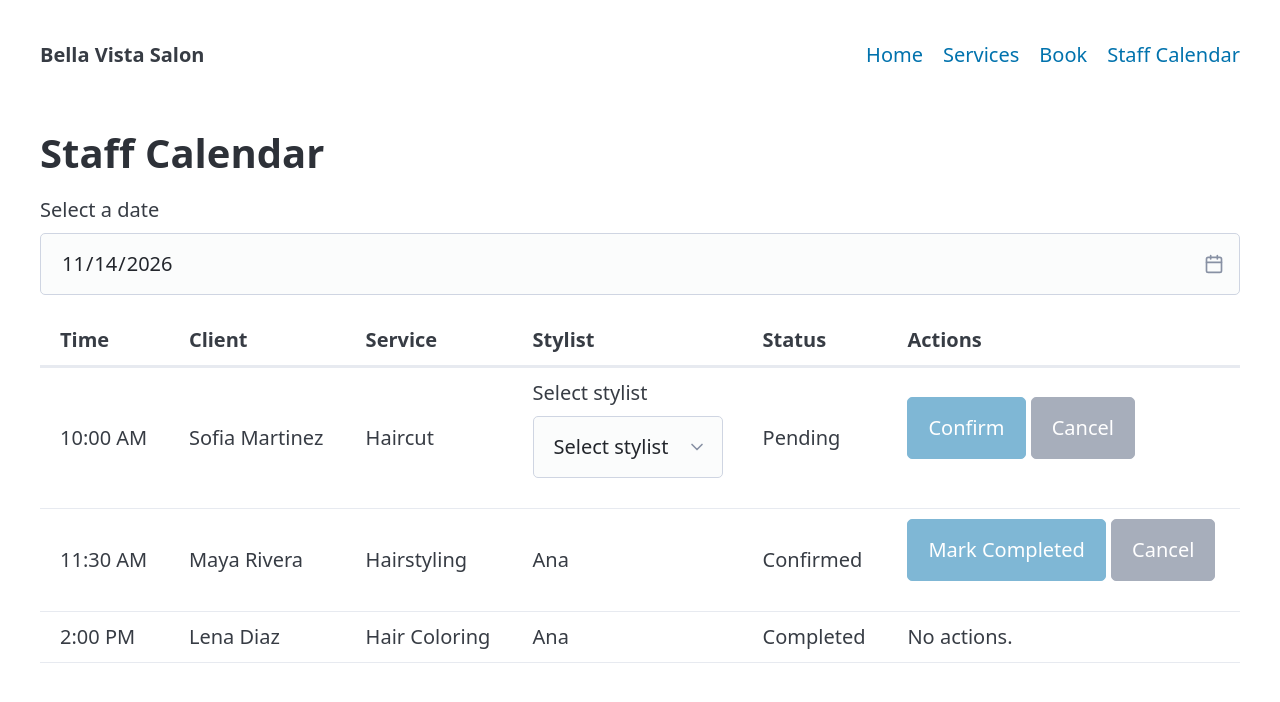
After one commit to juanosorio-alt/egn475-salon-osorio, a Flask app: page /calendar in a window 1280 px wide. The commit adds this page. Shown: the top 702 px of the page. Run offline with Flask 3, Linux system fonts and the light colour scheme; some libraries are stand-ins or nearby versions.

Commit message:
Add staff calendar with sample appointments

```diff
--- a/app.py
+++ b/app.py
@@ -9,6 +9,12 @@ SAMPLE_SERVICES = [
     {"id": 5, "name": "Root Touch-Up", "description": "Color touch-up for new growth", "price_cents": 6000, "duration_minutes": 60},
     {"id": 6, "name": "Special Occasion Updo", "description": "Pinned hairstyle for special events", "price_cents": 7000, "duration_minutes": 60},
 ]
+SAMPLE_CALENDAR = [
+    {"time": "10:00 AM", "client": "Sofia Martinez", "service": "Haircut", "stylist": None, "status": "Pending"},
+    {"time": "11:30 AM", "client": "Maya Rivera", "service": "Hairstyling", "stylist": "Ana", "status": "Confirmed"},
+    {"time": "2:00 PM", "client": "Lena Diaz", "service": "Hair Coloring", "stylist": "Ana", "status": "Completed"},
+]
+
 @app.route("/")
 def home():
     return render_template("index.html")
@@ -34,3 +40,6 @@ def service_detail(service_id):
 @app.route("/book")
 def book():
     return render_template("book.html", services=SAMPLE_SERVICES)
+@app.route("/calendar")
+def calendar():
+    return render_template("calendar.html", appointments=SAMPLE_CALENDAR)
--- a/templates/base.html
+++ b/templates/base.html
@@ -17,6 +17,7 @@
           <li><a href="{{ url_for('home') }}">Home</a></li>
           <li><a href="{{ url_for('services') }}">Services</a></li>
           <li><a href="{{ url_for('book') }}">Book</a></li>
+          <li><a href="{{ url_for('calendar') }}">Staff Calendar</a></li>
           {% block nav_links %}{% endblock %}
         </ul>
       </nav>
--- /dev/null
+++ b/templates/calendar.html
@@ -0,0 +1,59 @@
+{% extends "base.html" %}
+
+{% block title %}Staff Calendar | Bella Vista Salon{% endblock %}
+
+{% block content %}
+  <h1>Staff Calendar</h1>
+
+  <label for="calendar-date">Select a date</label>
+  <input id="calendar-date" name="calendar-date" type="date" value="2026-11-14">
+
+  <table>
+    <thead>
+      <tr>
+        <th scope="col">Time</th>
+        <th scope="col">Client</th>
+        <th scope="col">Service</th>
+        <th scope="col">Stylist</th>
+        <th scope="col">Status</th>
+        <th scope="col">Actions</th>
+      </tr>
+    </thead>
+    <tbody>
+      {% for appointment in appointments %}
+        <tr>
+          <th scope="row">{{ appointment.time }}</th>
+          <td>{{ appointment.client }}</td>
+          <td>{{ appointment.service }}</td>
+          <td>
+            {% if appointment.status == "Pending" %}
+              <label for="stylist-{{ loop.index }}">Select stylist</label>
+              <select id="stylist-{{ loop.index }}" name="stylist-{{ loop.index }}">
+                <option value="" selected>Select stylist</option>
+                <option value="ana">Ana</option>
+              </select>
+            {% else %}
+              {{ appointment.stylist }}
+            {% endif %}
+          </td>
+          <td>{{ appointment.status }}</td>
+          <td>
+            {% if appointment.status == "Pending" %}
+              <button type="button" disabled>Confirm</button>
+              <button type="button" class="secondary" disabled>Cancel</button>
+            {% elif appointment.status == "Confirmed" %}
+              <button type="button" disabled>Mark Completed</button>
+              <button type="button" class="secondary" disabled>Cancel</button>
+            {% elif appointment.status == "Completed" %}
+              No actions.
+            {% endif %}
+          </td>
+        </tr>
+      {% else %}
+        <tr>
+          <td colspan="6">No appointments for this date.</td>
+        </tr>
+      {% endfor %}
+    </tbody>
+  </table>
+{% endblock %}
```
